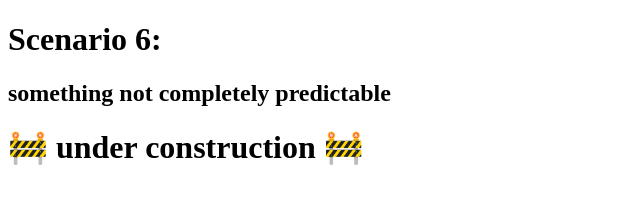
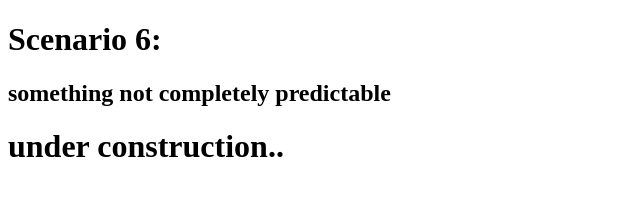
Before and after one commit to trattolineare/wakemebeforeidie, a plain HTML site: page index.html in a window 1280 px wide. Shown: the whole page, without its empty margins (0-640 px from the left). Drawn offline with Linux system fonts and the light colour scheme.

Commit message:
Update index.html

```diff
--- a/index.html
+++ b/index.html
@@ -13,7 +13,7 @@
     <hgroup>
   <h1>Scenario 6:</h1>
   <h2>something not completely predictable</h2>
-  <h1>🚧 under construction 🚧</h1>
+  <h1>under construction.. </h1>
   </hgroup>
 </p>
 </body>
```
